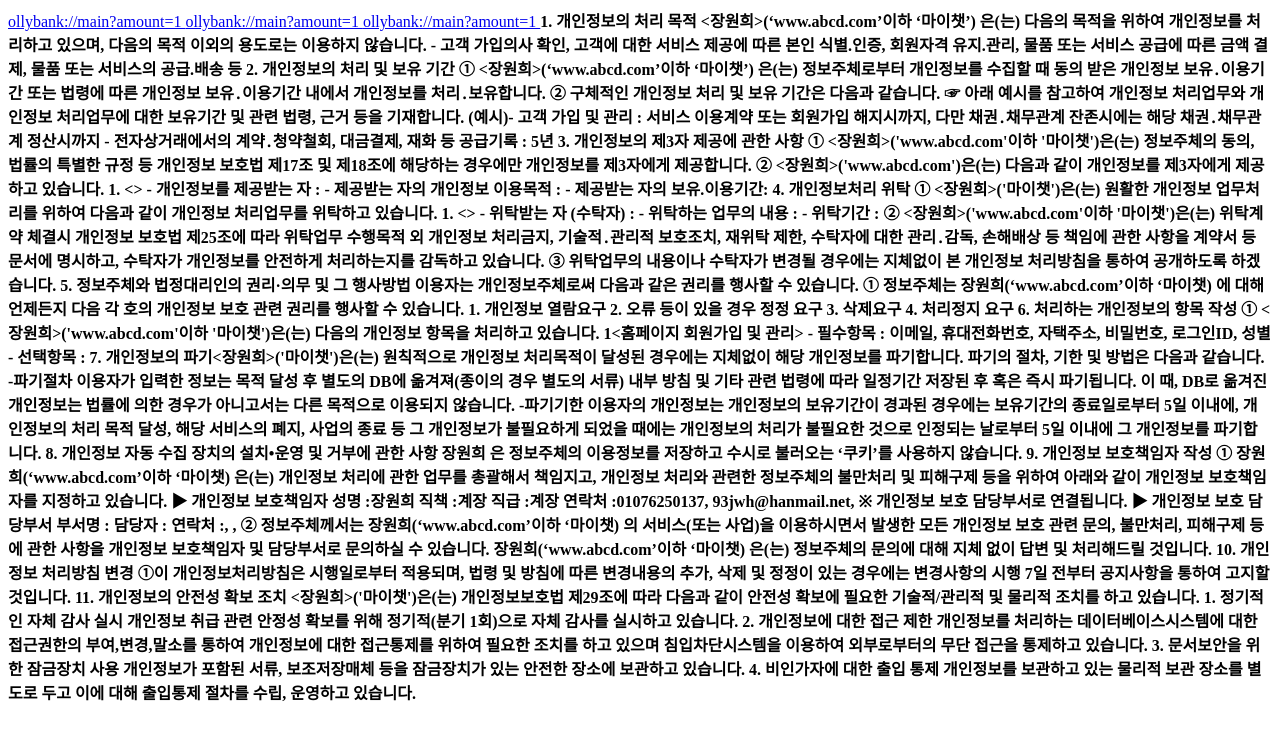
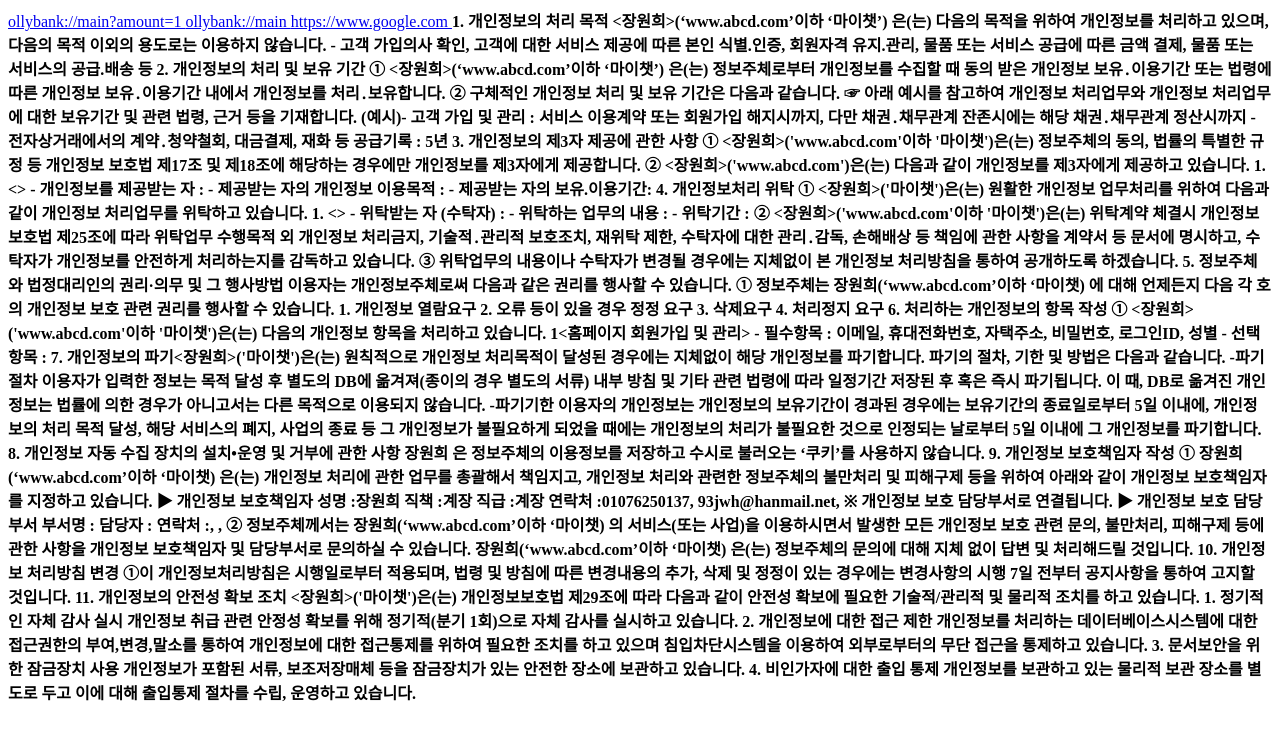
Before and after one commit to WONHEEJANG/web1, a plain HTML site: page index.html in a window 1280 px wide. Drawn offline with Linux system fonts and the light colour scheme.

Commit message:
Update index.html

```diff
--- a/index.html
+++ b/index.html
@@ -18,8 +18,8 @@
 
 <body>
 <a href="ollybank://main?amount=1">   ollybank://main?amount=1 </a>
-  <a href="ollybank://main">   ollybank://main?amount=1 </a>
-  <a href="https://www.google.com">   ollybank://main?amount=1 </a>
+  <a href="ollybank://main">   ollybank://main </a>
+  <a href="https://www.google.com">   https://www.google.com </a>
   <strong>1. 개인정보의 처리 목적 <장원희>(‘www.abcd.com’이하 ‘마이챗’) 은(는) 다음의 목적을 위하여 개인정보를 처리하고 있으며, 다음의 목적 이외의 용도로는 이용하지 않습니다.
 - 고객 가입의사 확인, 고객에 대한 서비스 제공에 따른 본인 식별.인증, 회원자격 유지.관리, 물품 또는 서비스 공급에 따른 금액 결제, 물품 또는 서비스의 공급.배송 등
 
```
